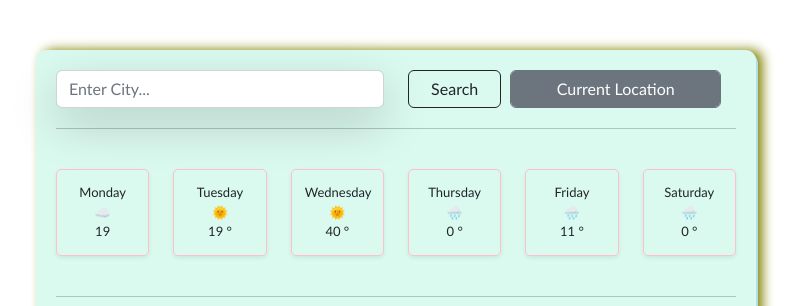
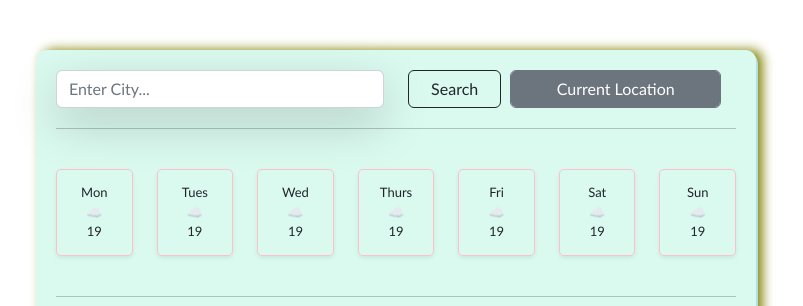
Before and after one commit to CynDeveloper/CynDev-WeatherApp, a plain HTML site: page index.html in a window 1280 px wide. Shown: the top 306 px of the page, without its empty margins (244-1047 px from the left). Drawn offline with nearby package versions, Linux system fonts and the light colour scheme; no server answers.

Commit message:
Created new function to display forecast /created new variable to loop through each day

```diff
--- a/index.html
+++ b/index.html
@@ -40,65 +40,8 @@
 </form>
 <hr/>
 <br />
-<div class="row row-cols-6 text-center">
-        <div class="col">
-          <div class="box shadow-sm">Monday
-            <br />
-            ☁️
-            <br />
-            19
+<div class="weather-forecast" id="forecast">
 
-          </div>
-        </div>
-        <div class="col">
-          <div class="box shadow-sm">Tuesday
-            <br />
-            🌞
-            <br />
-            19 °
-
-          </div>
-        </div>
-
-        <div class="col">
-          <div class="box shadow-sm">Wednesday
-            <br />
-            🌞
-            <br />
-            40 °
-          </div>
-        </div>
-        <div class="col">
-          <div class="box shadow-sm">Thursday
-            <br />
-            🌧️
-
-            <br />
-            0 °
-
-          </div>
-        </div>
-        <div class="col">
-          <div class="box shadow-sm">Friday
-            <br />
-            🌧️
-
-            <br />
-            11 °
-
-          </div>
-        </div>
-        <div class="col">
-          <div class="box shadow-sm">Saturday
-            <br />
-            🌧️
-
-            <br />
-            0 °
-
-          </div>
-
-        </div>
       </div>
       <br>
         <hr>
--- a/src/weathers.js
+++ b/src/weathers.js
@@ -40,13 +40,36 @@ let currentElement = document.querySelector("#thedate");
 let date = new Date();
 currentElement.innerHTML = formattedDate(date);
 
+function displayForecast() {
+  let forecastElement = document.querySelector("#forecast");
+  let forecastHTML = `<div class="row row-cols-7 text-center">`;
+  let days = ["Mon", "Tues", "Wed", "Thurs", "Fri", "Sat", "Sun"];
+  days.forEach(function (day) {
+    forecastHTML =
+      forecastHTML +
+      `
+        <div class="col">
+          <div class="box shadow-sm">${day}
+            <br />
+            ☁️
+            <br />
+            19
+        </div>
+
+      </div>`;
+  });
+
+  forecastHTML = forecastHTML + `</div>`;
+  forecastElement.innerHTML = forecastHTML;
+}
+
 //function 2
 
 //function 3
 
 function switchtofahrenheit(event) {
   event.preventDefault();
-let temperatureElement = document.querySelector("#todays-temp");
+  let temperatureElement = document.querySelector("#todays-temp");
   let fahrenheit = (celciusTemperature * 9) / 5 + 32;
   temperatureElement.innerHTML = Math.round(fahrenheit);
 }
@@ -54,7 +77,7 @@ let temperatureElement = document.querySelector("#todays-temp");
 function switchtocelcius(event) {
   event.preventDefault();
   let temperatureElement = document.querySelector("#todays-temp");
-temperatureElement.innerHTML = Math.round(celciusTemperature);
+  temperatureElement.innerHTML = Math.round(celciusTemperature);
 }
 let celciusTemperature = null;
 
@@ -130,4 +153,6 @@ let currentSearchForm = document.querySelector("#current-location");
 currentSearchForm.addEventListener("click", getCurrentLocation);
 let searchForm = document.querySelector("#search-form");
 searchForm.addEventListener("submit", handleSubmit);
+
+displayForecast();
 searchCity("Los Angeles");
```
